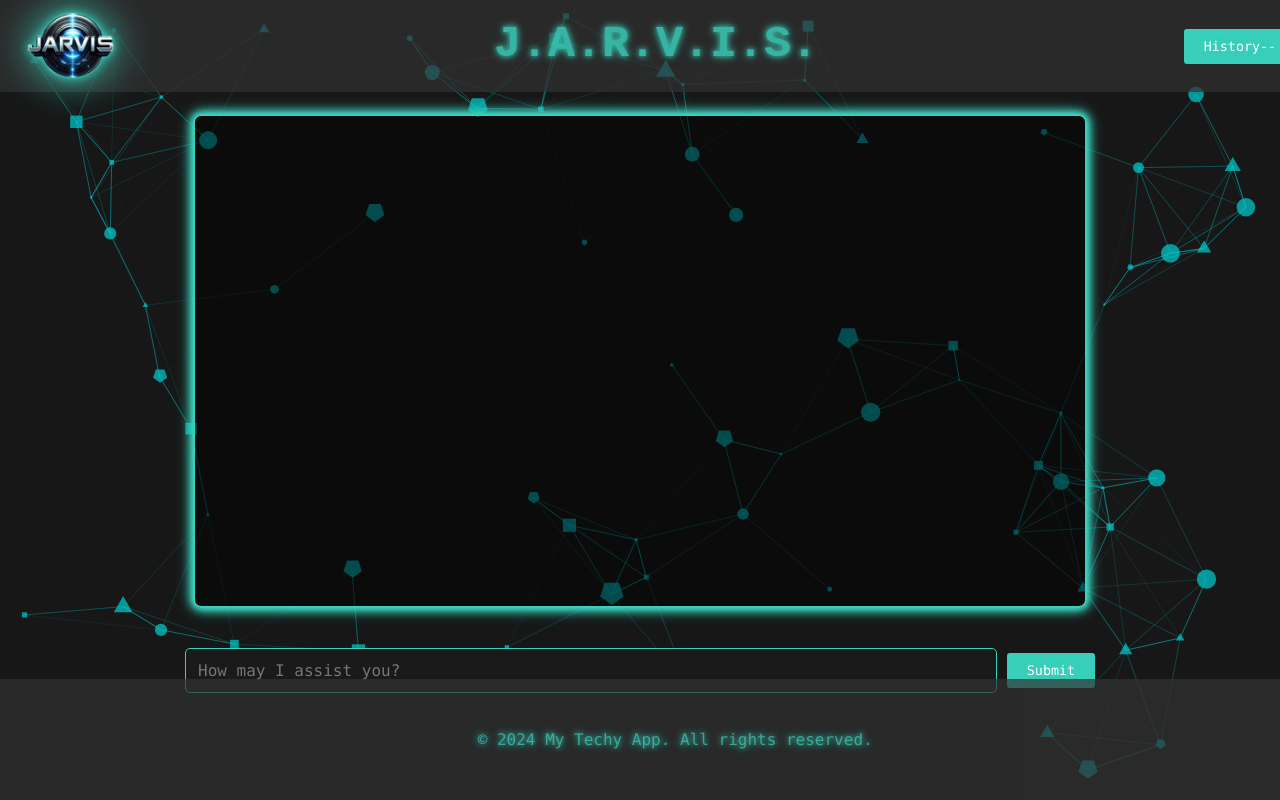
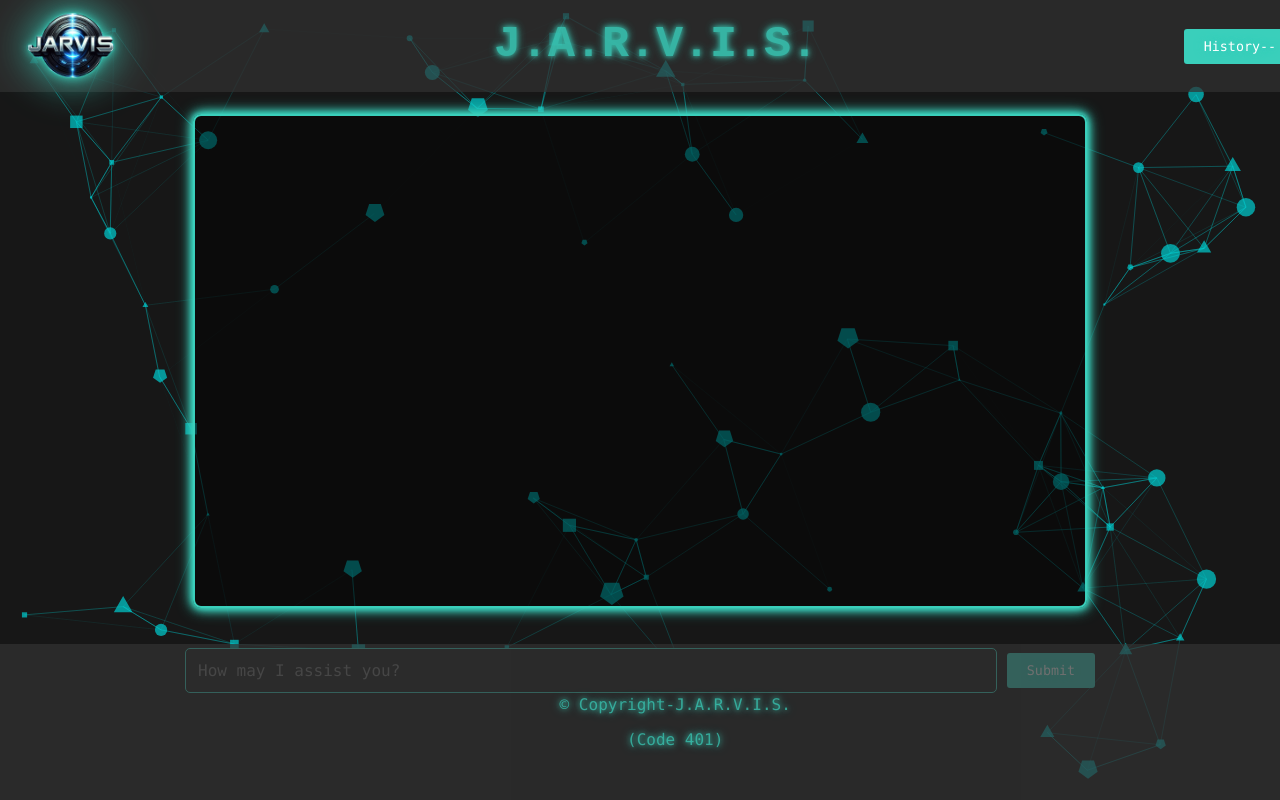
Before and after one commit to Jarvis-CF401/Jarvis-frontend, a React (Vite) app: page / in a window 1280 px wide. Built offline with nearby package versions, Linux system fonts and the light colour scheme.

Commit message:
Recetn changes

```diff
--- a/src/App.css
+++ b/src/App.css
@@ -167,6 +167,8 @@
   text-shadow: 0 0 7px #3acfbb, 0 0 10px #3acfbb;
   animation-name: fadeInRight;
   font-family: 'Lucida Console';
+  font-weight: light;
+  max-width: 95%; /* Adjust the percentage to your preference */
 }
 
 .message.bot {
@@ -178,6 +180,7 @@
   overflow: hidden;
   white-space: nowrap;
   border-right: 4px solid #3acfbb;
+  max-width: 95%; /* Adjust the percentage to your preference */
 }
 
 @keyframes fadeInRight {
@@ -267,6 +270,7 @@
   margin-bottom: 60px; /* Adjust to push content above footer */
   max-height: calc(100vh - 120px); /* Adjust for navbar and footer height */
   overflow-y: auto; /* Add scrollbar if content exceeds available height */
+
 }
 
 @media screen and (max-width: 768px) {
--- a/src/App.jsx
+++ b/src/App.jsx
@@ -3,7 +3,6 @@
 import Navbar from './components/CustomNavbar';
 import ChatComponent from './components/ChatComponent';
 import ParticleBackground from './components/ParticleBackground';
-
 
 function App() {
   const [importedText, setImportedText] = useState('');
@@ -16,6 +15,8 @@
         <Navbar />
       </header>
       <main className="main-content">
+        {/* Render the LeftMenu component */}
+
         <ChatComponent
           setImportedText={setImportedText}
           messages={messages}
@@ -23,7 +24,8 @@
         />
       </main>
       <footer className="footer">
-        <p>&copy; 2024 My Techy App. All rights reserved.</p>
+        <p>&copy; Copyright-J.A.R.V.I.S.</p>
+        <p>(Code 401)</p>
       </footer>
     </div>
   );
```
